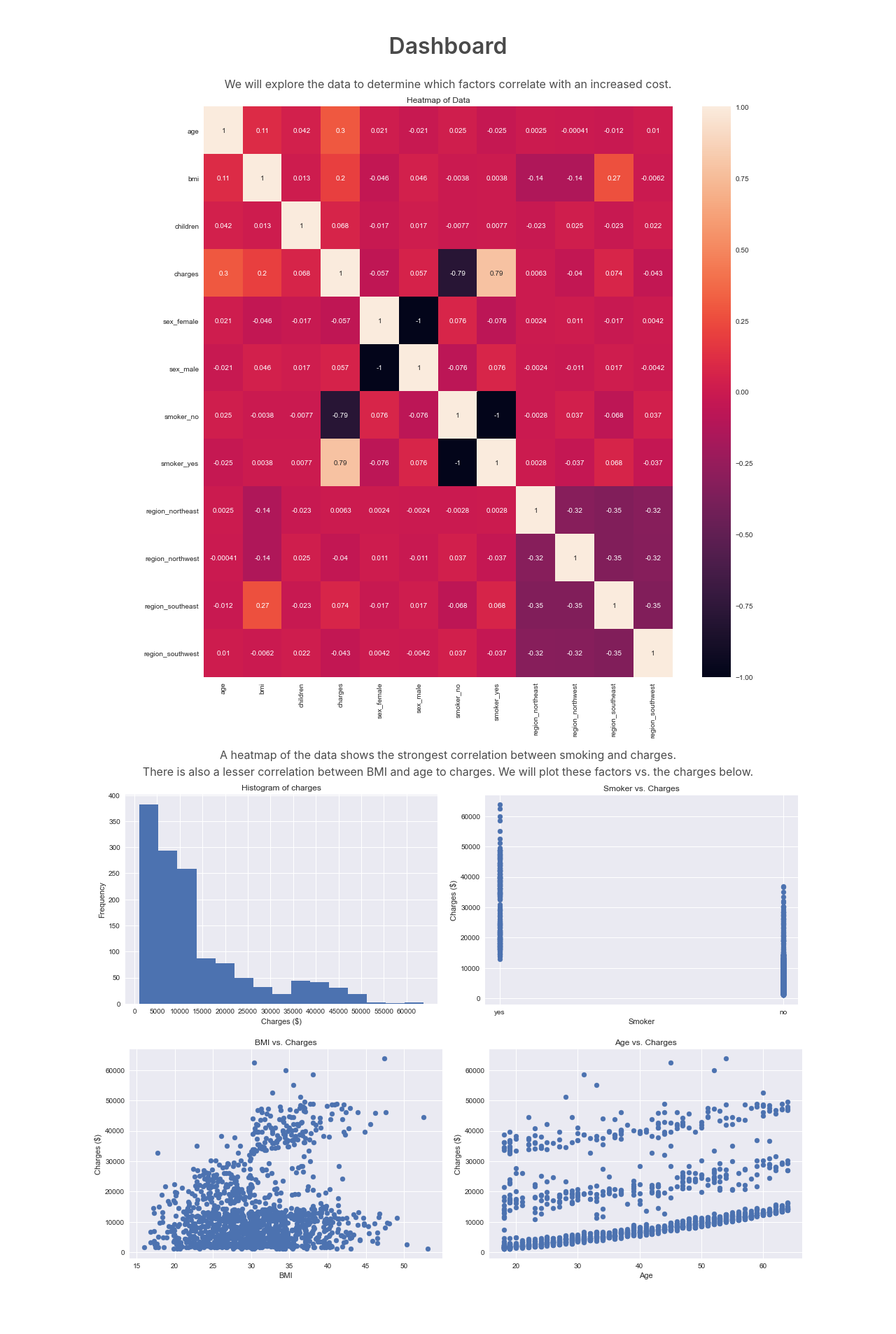
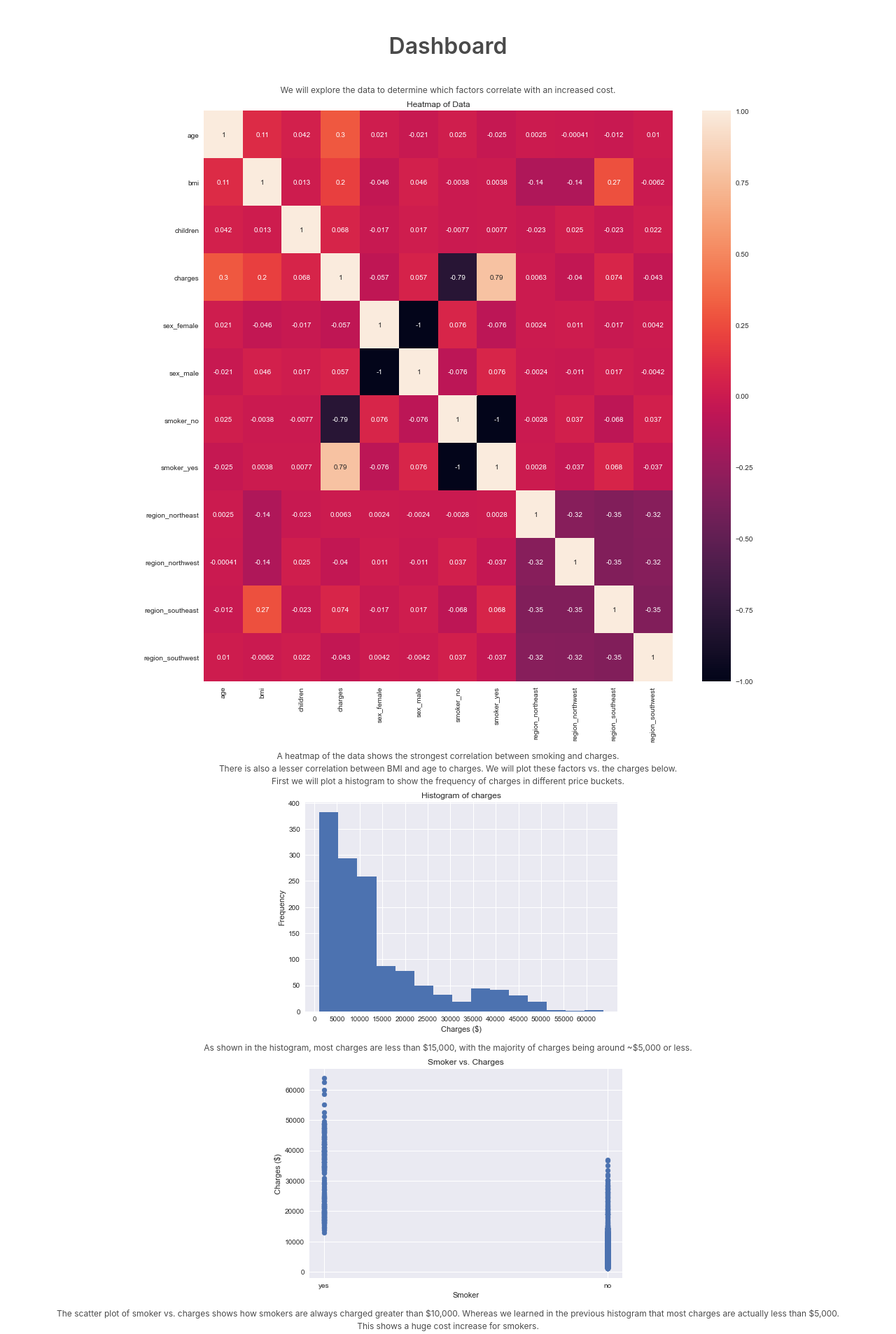
Before and after one commit to osteenw/Insurance-Prediction, a Flask app: page /dashboard in a window 1280 px wide. Shown: the part 52-1959 px from the top of the page at 70% size. Before the commit the page ends 1881 px from the top, so only its background shows below. Run offline with Flask 2, Linux system fonts and the light colour scheme.

Commit message:
Update dashboard.html

```diff
--- a/templates/dashboard.html
+++ b/templates/dashboard.html
@@ -1,17 +1,37 @@
 {% extends "base.html" %}
 {% block content %}
     <h3 class="title has-text-grey-dark">Dashboard</h3>
-    {#    <div class="column is-4 is-offset-4">#}
+    <div class="column is-size-7 offset-7">
         <p>We will explore the data to determine which factors correlate with an increased cost.</p>
         <img alt="Heatmap" src="{{ url_for('static', filename='assets/heatmap.png') }}">
         <p>A heatmap of the data shows the strongest correlation between smoking and charges.</p>
         <p>There is also a lesser
             correlation between BMI and age to charges. We will plot these factors vs. the charges below.</p>
 
-    <img alt="Histogram of charges" src="{{ url_for('static', filename='assets/hist_charges.png') }}">
-    <img alt="Smoker vs. Charges Plot" src="{{ url_for('static', filename='assets/smoker_v_charges.png') }}">
+        <div class="card-image">
+            <p>First we will plot a histogram to show the frequency of charges in different price buckets.</p>
+            <p><img alt="Histogram of charges" src="{{ url_for('static', filename='assets/hist_charges.png') }}"><br/>
+                As shown in the histogram, most charges are less than $15,000, with the majority of charges being around
+                ~$5,000 or less.</p>
+        </div>
+
+        <div class="card-image">
+            <p><img alt="Smoker vs. Charges Plot"
+                    src="{{ url_for('static', filename='assets/smoker_v_charges.png') }}"><br/>
+                The scatter plot of smoker vs. charges shows how smokers are always charged greater than $10,000.
+                Whereas we learned in the previous histogram that most charges are actually less than $5,000. This shows
+                a huge cost increase for smokers.</p>
+        </div>
+
+        <div class="card-image">
+            <p>
+            <img alt="Age vs. Charges Plot" src="{{ url_for('static', filename='assets/age_v_charges.png') }}"><br />
+            Some correlation can also be seen of increased charges with an increase in age.</p>
+        </div>
+
+        <div class="card-image">
             <img alt="BMI vs. Charges Plot" src="{{ url_for('static', filename='assets/bmi_v_charges.png') }}">
-    <img alt="Age vs. Charges Plot" src="{{ url_for('static', filename='assets/age_v_charges.png') }}">
+        </div>
 
-    {#    </div>#}
+    </div>
 {% endblock %}
```
Lines whose indentation alone changed are shown as unchanged.
